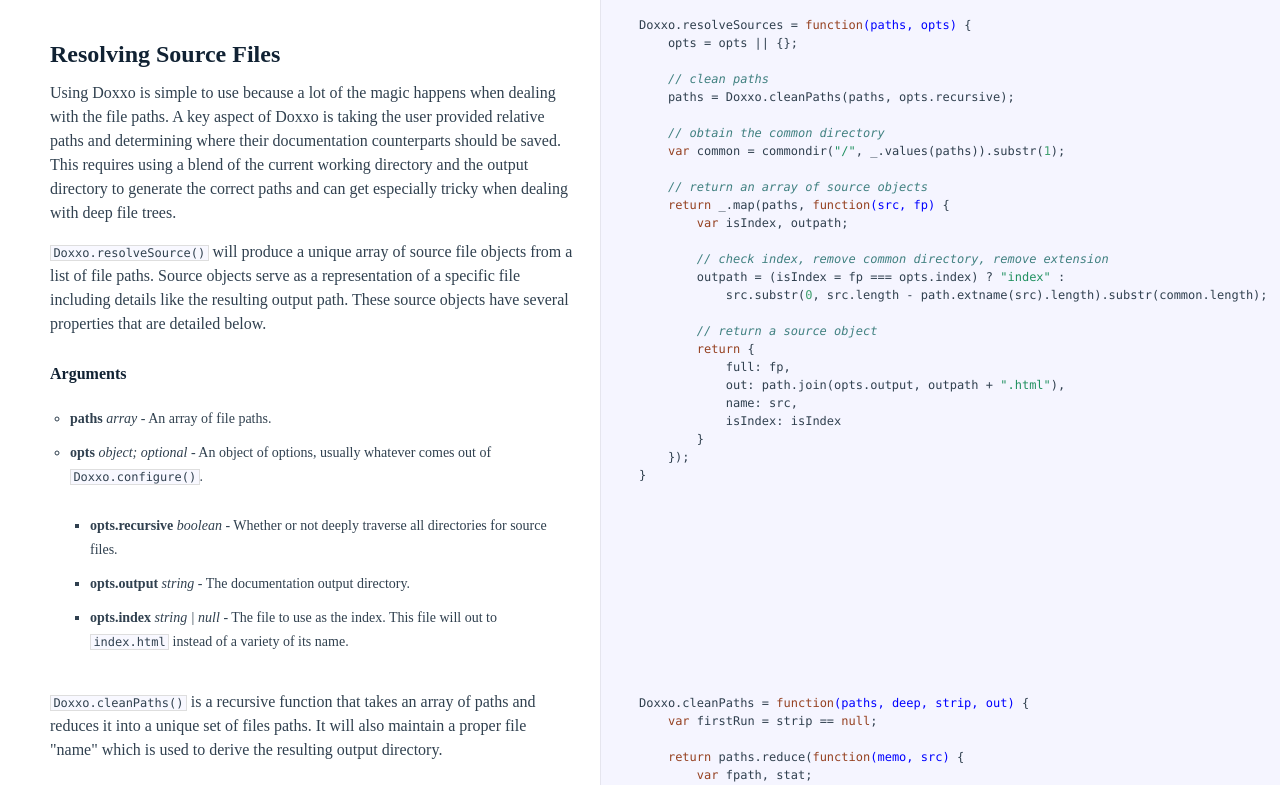
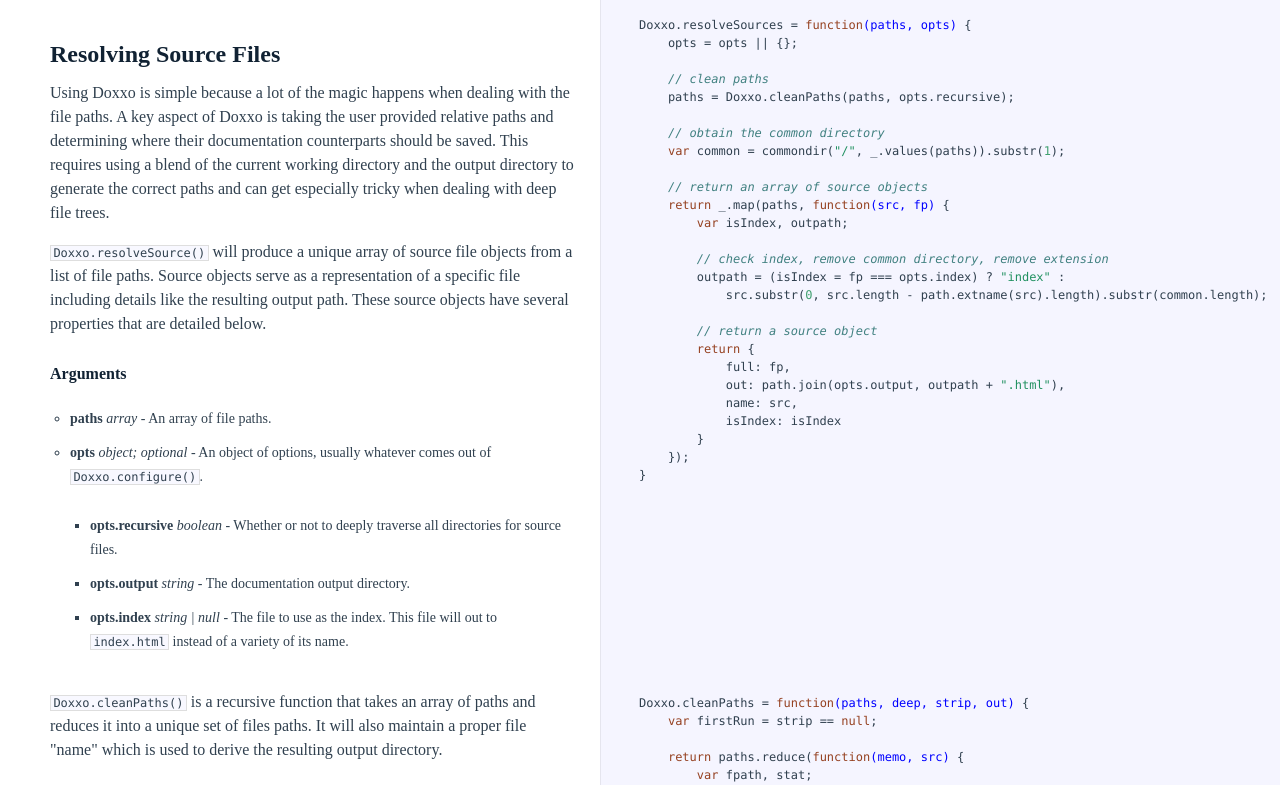
Before and after one commit to BeneathTheInk/doxxo, a plain HTML site: page doxxo.html in a window 1280 px wide. Shown: the part 2640-3425 px from the top of the page. Drawn offline with Linux system fonts and the light colour scheme; a web font is replaced by a local one.

Commit message:
fixed typos

```diff
--- a/doxxo.html
+++ b/doxxo.html
@@ -259,11 +259,11 @@ Doxxo.defaults = {
                 <a class="pilcrow" href="#section-7">&#182;</a>
               </div>
               <h2>Resolving Source Files</h2>
-<p>Using Doxxo is simple to use because a lot of the magic happens when dealing with the file paths. A key aspect of Doxxo is taking the user provided relative paths and determining where their documentation counterparts should be saved. This requires using a blend of the current working directory and the output directory to generate the correct paths and can get especially tricky when dealing with deep file trees.</p><p><code>Doxxo.resolveSource()</code> will produce a unique array of source file objects from a list of file paths. Source objects serve as a representation of a specific file including details like the resulting output path. These source objects have several properties that are detailed below.</p><h4>Arguments</h4>
+<p>Using Doxxo is simple because a lot of the magic happens when dealing with the file paths. A key aspect of Doxxo is taking the user provided relative paths and determining where their documentation counterparts should be saved. This requires using a blend of the current working directory and the output directory to generate the correct paths and can get especially tricky when dealing with deep file trees.</p><p><code>Doxxo.resolveSource()</code> will produce a unique array of source file objects from a list of file paths. Source objects serve as a representation of a specific file including details like the resulting output path. These source objects have several properties that are detailed below.</p><h4>Arguments</h4>
 <ul>
 <li><strong>paths</strong> <em>array</em> - An array of file paths.</li>
 <li><strong>opts</strong> <em>object; optional</em> - An object of options, usually whatever comes out of <code>Doxxo.configure()</code>.<ul>
-<li><strong>opts.recursive</strong> <em>boolean</em> - Whether or not deeply traverse all directories for source files.</li>
+<li><strong>opts.recursive</strong> <em>boolean</em> - Whether or not to deeply traverse all directories for source files.</li>
 <li><strong>opts.output</strong> <em>string</em> - The documentation output directory.</li>
 <li><strong>opts.index</strong> <em>string | null</em> - The file to use as the index. This file will out to <code>index.html</code> instead of a variety of its name.</li>
 </ul>
@@ -353,7 +353,7 @@ Doxxo.defaults = {
                 <a class="pilcrow" href="#section-9">&#182;</a>
               </div>
               <h2>Parsing Code</h2>
-<p>Doxxo&#39;s primary job is to extract comments from source code and this done by the parsers. For JavaScript, <a href="https://www.npmjs.com/package/dox">dox</a> does most of the heavy lifting. Using that output, we put together an array of section objects which seperates the block level comment content from the source code. The output from parsing is actually identical to Docco, so theoretically all of Docco&#39;s parsers would work with Doxxo too.</p><p><code>Doxxo.parse()</code> is really easy to use. Pass it the source code and the file&#39;s extension and an array of sections is returned. If the source type&#39;s parser can&#39;t be found, an empty array is returned. You can add you own custom parsers by attaching them directly to the <code>Doxxo.parsers</code> object.</p><h4>Arguments</h4>
+<p>Doxxo&#39;s primary job is to extract comments from source code and this done by the parsers. For JavaScript, <a href="https://www.npmjs.com/package/dox">dox</a> does most of the heavy lifting. Using that output, we put together an array of section objects which seperates the block level comment content from the source code. The output from parsing is actually identical to Docco, so theoretically all of Docco&#39;s parsers would work with Doxxo too.</p><p><code>Doxxo.parse()</code> is really easy to use. Pass it the source code and the file&#39;s extension and an array of sections is returned. If the source type&#39;s parser can&#39;t be found, an empty array is returned. You can add your own custom parsers by attaching them directly to the <code>Doxxo.parsers</code> object.</p><h4>Arguments</h4>
 <ul>
 <li><strong>code</strong> <em>string</em> - A string of source code.</li>
 <li><strong>type</strong> <em>string</em> - The source code type. Generally the extension of the file it came from.</li>
```
